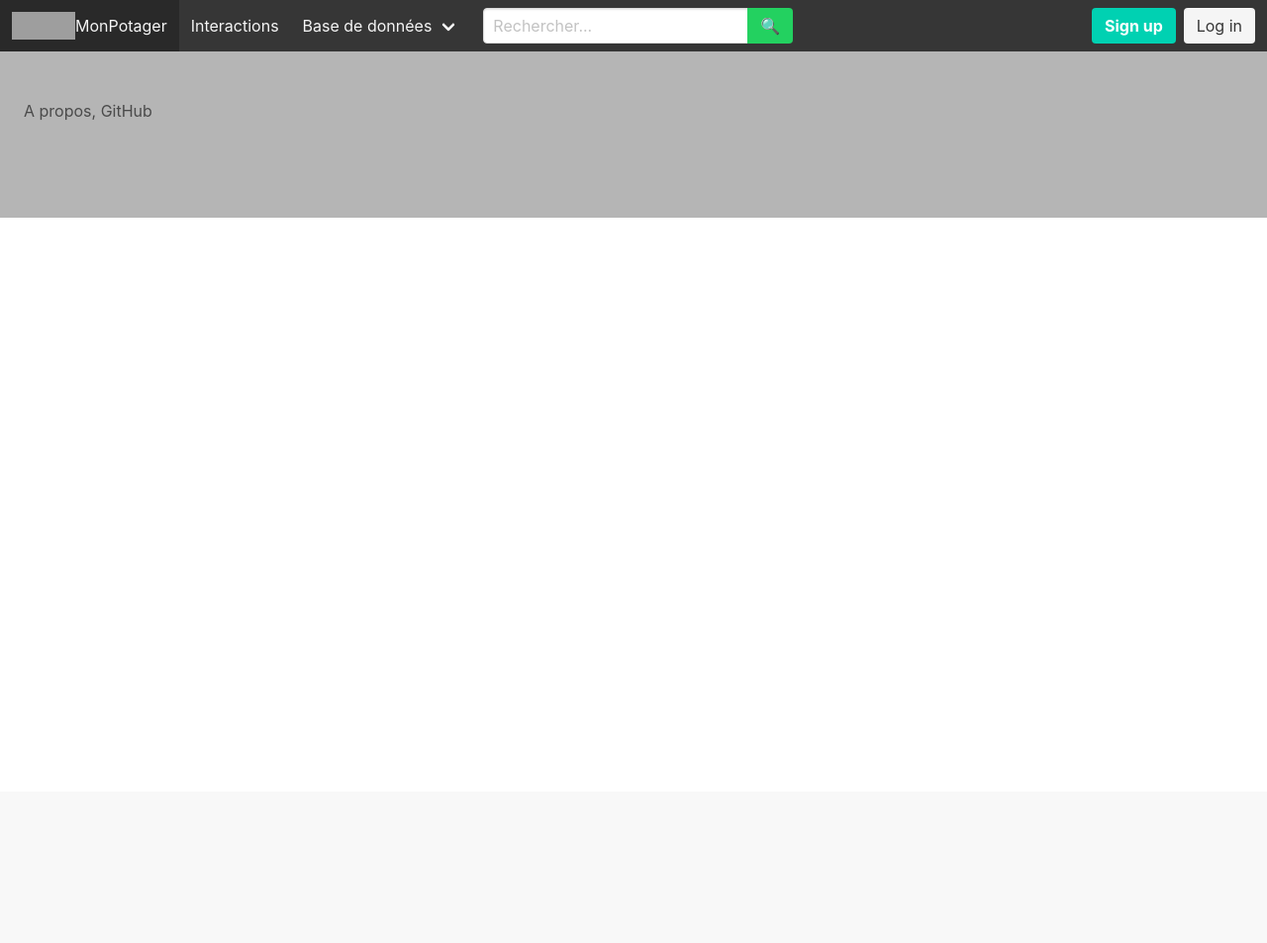
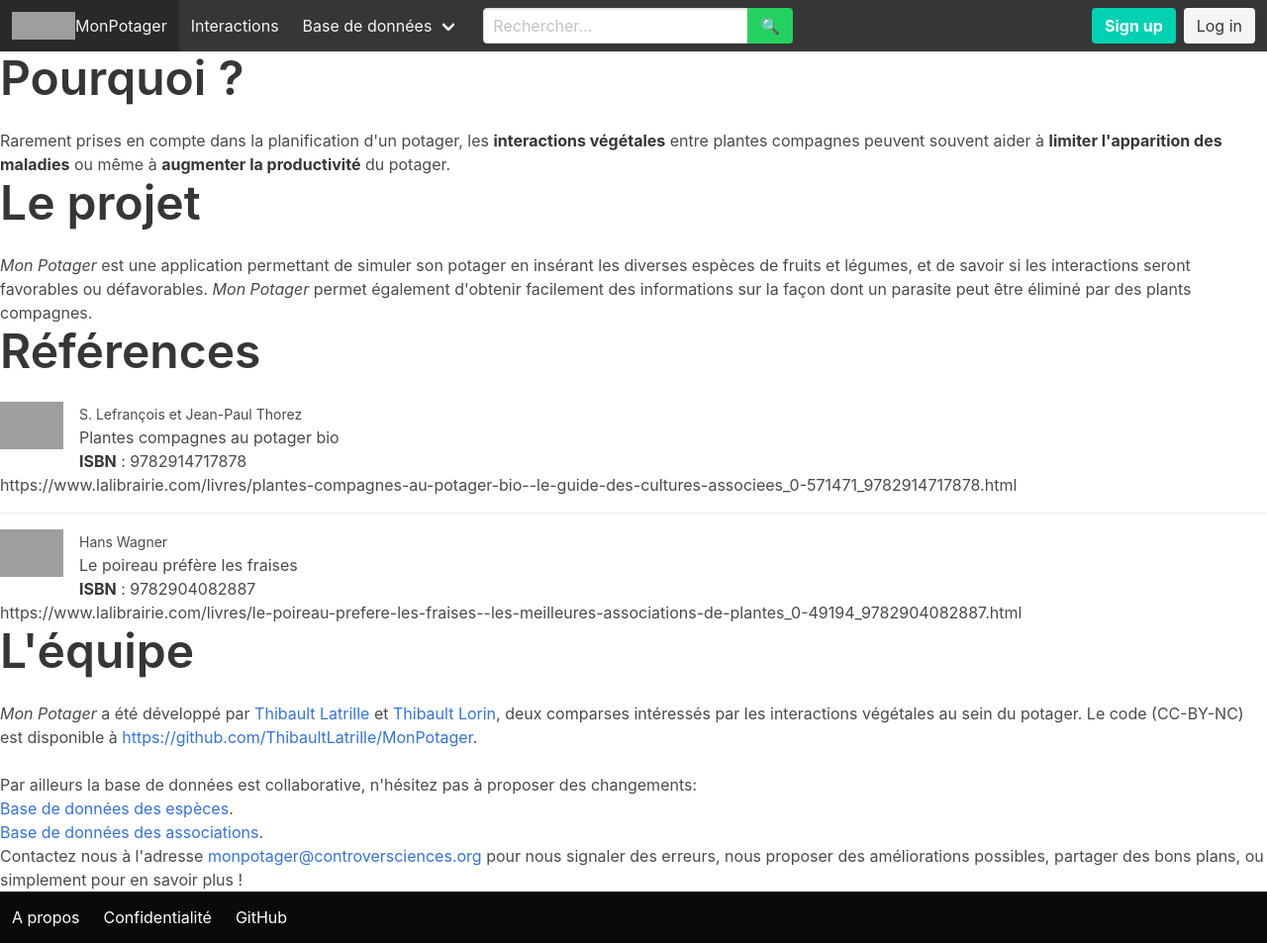
Before and after one commit to ThibaultLatrille/MonPotager, a Flask app: page / in a window 1280 px wide. Shown: the whole page at 99% size. Before the commit the page ends 220 px from the top, so only its background shows below. Run offline with Flask 2, Linux system fonts and the light colour scheme; some libraries are stand-ins or nearby versions; grey boxes are pictures that could not be loaded.

Commit message:
UI: proposition (basique) de mise en page + contenu page d'accueil

```diff
--- a/webserver/templates/footer.inc.html
+++ b/webserver/templates/footer.inc.html
@@ -1,15 +1,7 @@
-<footer class="footer has-background-grey-light">
-    A propos, GitHub
-</footer>
-<div class="modal" id="apropos">
-    <div class="modal-background"></div>
-    <div class="modal-card">
-        <header class="modal-card-head">
-        <p class="modal-card-title">A propos</p>
-        <button class="delete" aria-label="close"></button>
-        </header>
-        <section class="modal-card-body">
-            Lorem ipsum dolor sit amet, consectetur adipiscing elit, sed do eiusmod tempor incididunt ut labore et dolore magna aliqua. Ut enim ad minim veniam, quis nostrud exercitation ullamco laboris nisi ut aliquip ex ea commodo consequat. Duis aute irure dolor in reprehenderit in voluptate velit esse cillum dolore eu fugiat nulla pariatur. Excepteur sint occaecat cupidatat non proident, sunt in culpa qui officia deserunt mollit anim id est laborum.
-        </section>
-    </div>
+<nav class="navbar is-black" role="navigation" aria-label="main navigation">
+<div class="navbar-brand">
+    <a href="{{STATIC_URL}}/a-propos.html" class="navbar-item">A propos</a>
+    <a href="{{STATIC_URL}}/confidentialite.html" class="navbar-item">Confidentialité</a>
+    <a href="https://github.com/ThibaultLatrille/MonPotager" referrerpolicy="no-referrer" class="navbar-item"><i class="fab fa-github"></i> GitHub</a>
 </div>
+</nav>
--- a/webserver/templates/home.html
+++ b/webserver/templates/home.html
@@ -7,6 +7,84 @@
 <body>
 {% include 'header.inc.html' %}
 
+<h1 class="title is-1">Pourquoi ?</h1>
+<p>Rarement prises en compte dans la planification d'un potager, les <strong>interactions végétales</strong> entre plantes
+compagnes peuvent souvent aider à <strong>limiter l'apparition des maladies</strong> ou même à <strong>augmenter la productivité</strong>
+du potager.</p>
+
+<h1 class="title is-1">Le projet</h1>
+<p><i>Mon Potager</i> est une application permettant de simuler son potager en insérant les diverses
+espèces de fruits et légumes, et de savoir si les interactions seront favorables ou défavorables.
+<i>Mon Potager</i> permet également d'obtenir facilement des informations sur la façon dont un parasite
+peut être éliminé par des plants compagnes.</p>
+
+<h4 class="title is-1">Références</h4>
+<!-- TODO: mieux mettre en forme, mettre plus de boutiques comme lalibrairie.com ? Gibert ?Fnac ? Amazon ? ... -->
+<article class="media">
+    <figure class="media-left">
+        <p class="image is-64x64"><a href="https://boutique.terrevivante.org/librairie/livres/2326/conseils-d-expert/458-plantes-compagnes-au-potager-bio.htm" target="_blank">
+        <img src="https://boutique.terrevivante.org/uploads/Externe/d0/MOYEN_LIV_IMAGE_2326_1522766930.jpg"></a>
+        </p>
+    </figure>
+    <div class="media-content">
+    <div class="content">
+        <p>
+        <small>S. Lefrançois et Jean-Paul Thorez</small><br/>
+        Plantes compagnes au potager bio
+        <br/>
+        <strong>ISBN</strong> : 9782914717878
+        </p>
+    </div>
+    </div>
+</article>
+https://www.lalibrairie.com/livres/plantes-compagnes-au-potager-bio--le-guide-des-cultures-associees_0-571471_9782914717878.html
+
+<article class="media">
+    <figure class="media-left">
+        <p class="image is-64x64"><a href="https://boutique.terrevivante.org/librairie/livres/1585/conseils-d-expert/458-le-poireau-prefere-les-fraises.htm" target="_blank">
+        <img src="https://boutique.terrevivante.org/uploads/Externe/ec/MOYEN_LIV_IMAGE_1585_1522482239.jpg"></a>
+        </p>
+    </figure>
+    <div class="media-content">
+    <div class="content">
+        <p>
+        <small>Hans Wagner</small><br/>
+        Le poireau préfère les fraises
+        <br/>
+        <strong>ISBN</strong> : 9782904082887
+        </p>
+    </div>
+    </div>
+</article>
+https://www.lalibrairie.com/livres/le-poireau-prefere-les-fraises--les-meilleures-associations-de-plantes_0-49194_9782904082887.html
+
+<h4 class="title is-1">L&#39;équipe</h4>
+<p>
+<i>Mon Potager</i> a été développé par
+<a href="https://github.com/ThibaultLatrille/" target="_blank">Thibault Latrille</a> et
+<a href="https://github.com/tlorin" target="_blank">Thibault Lorin</a>, deux comparses intéressés
+par les interactions
+végétales au sein du potager. Le code (CC-BY-NC) est disponible à
+<a href="https://github.com/ThibaultLatrille/MonPotager"
+    target="_blank">https://github.com/ThibaultLatrille/MonPotager</a>.
+<br><br>
+Par ailleurs la base de données est collaborative, n'hésitez pas à proposer des changements: <br>
+<ul>
+    <li>
+        <a href="https://docs.google.com/spreadsheets/d/1Wp_fomhElzCspAxgarp1BstonU0HGA_tNB_U2uNskw0/edit?usp=sharing#gid=537765681"
+            target="_blank">Base de données des
+            espèces</a>.
+    </li>
+    <li>
+        <a href="https://docs.google.com/spreadsheets/d/1Wp_fomhElzCspAxgarp1BstonU0HGA_tNB_U2uNskw0/edit?usp=sharing#gid=0"
+            target="_blank">Base de données des
+            associations</a>.
+    </li>
+</ul>
+Contactez nous à l'adresse <a href="mailto:monpotager@controversciences.org">monpotager@controversciences.org</a>
+pour nous signaler des erreurs, nous
+proposer des améliorations possibles, partager des bons plans, ou simplement pour en savoir plus !
+</p>
 {% include 'footer.inc.html' %}
 </body>
 </html>
```
